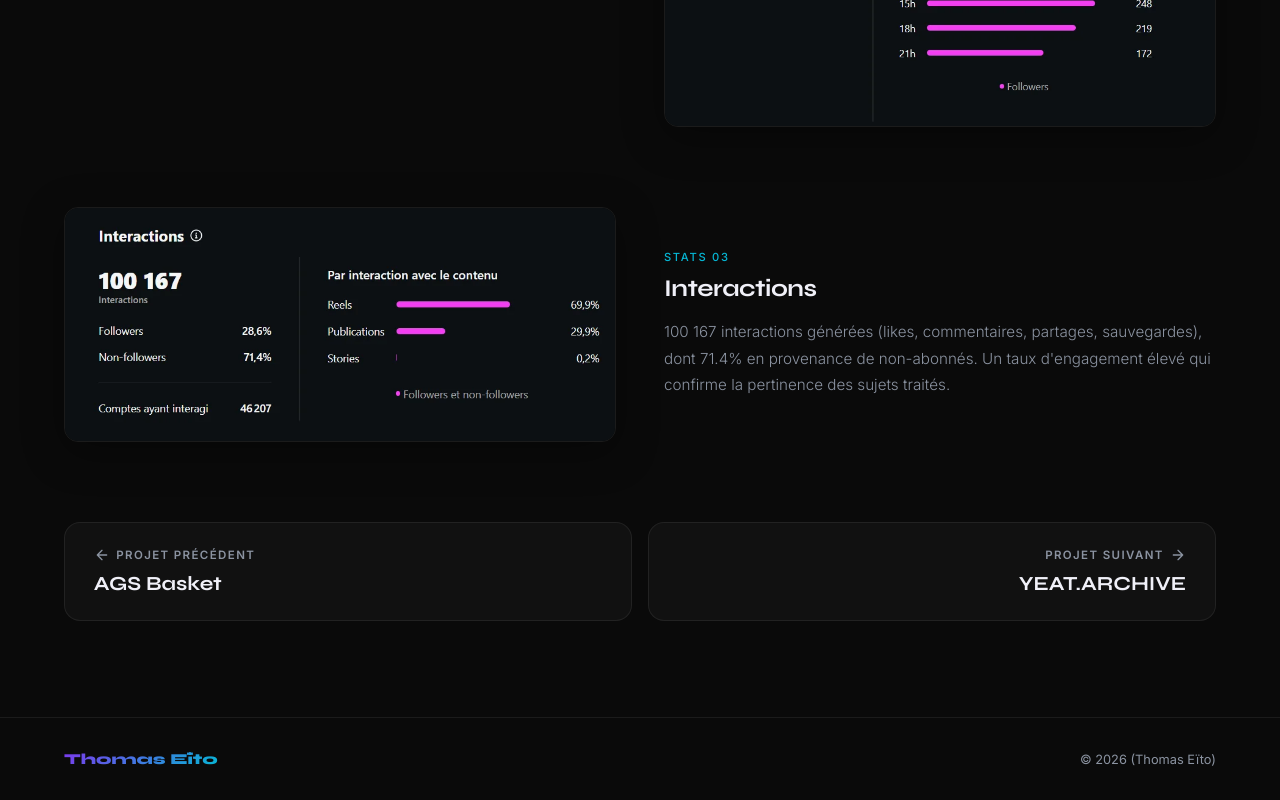
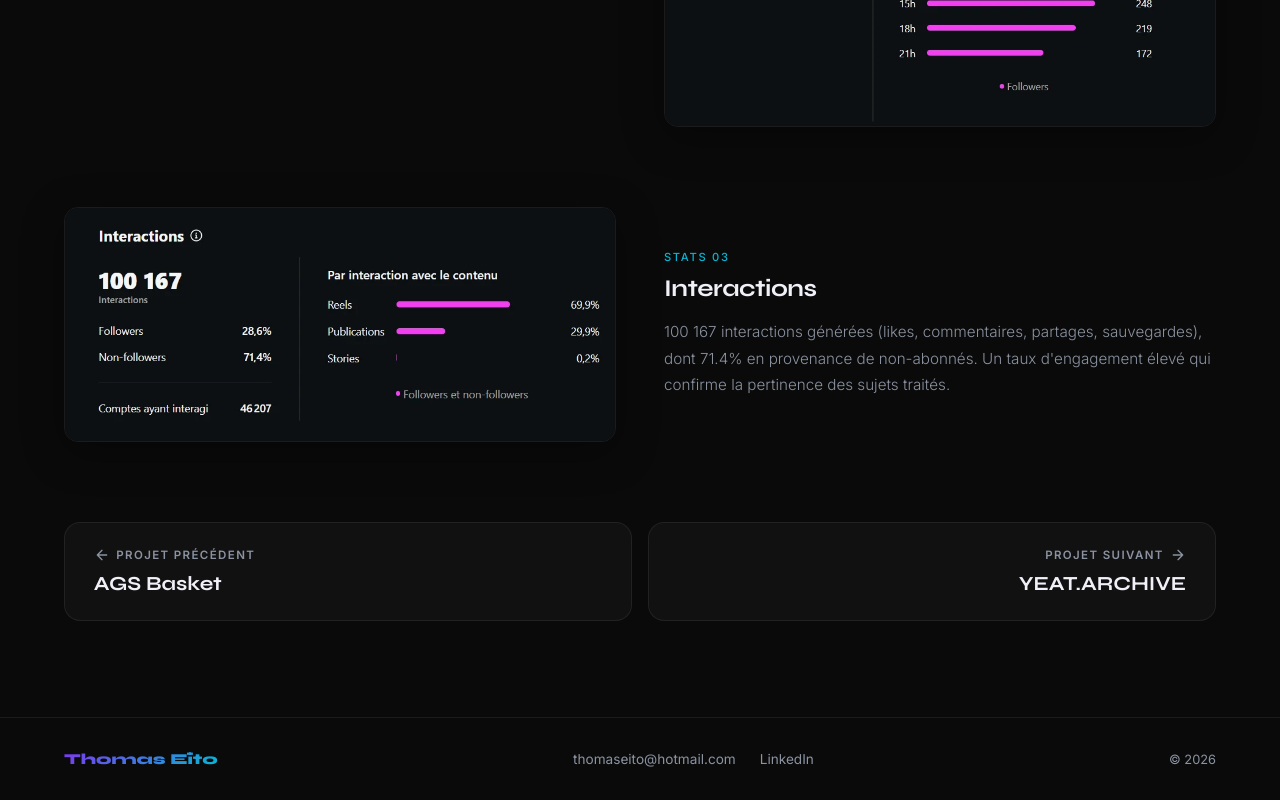
Before and after one commit to shmunk1/portfolio, a plain HTML site: page yeat-insta.html in a window 1280 px wide. Shown: the part 3119-3919 px from the top of the page. Drawn offline with Linux system fonts and the light colour scheme.

Commit message:
Pied de page : email et LinkedIn sur toutes les pages
Co-Authored-By: Claude Opus 5.5 <noreply@anthropic.com>

```diff
--- a/css/style.css
+++ b/css/style.css
@@ -108,6 +108,9 @@ footer {
 }
 footer p { font-size: 0.8rem; color: var(--muted); }
 .footer-logo { font-family: 'Syne', sans-serif; font-weight: 800; font-size: 0.95rem; }
+.footer-links { display: flex; flex-wrap: wrap; justify-content: center; gap: 0.5rem 1.5rem; }
+.footer-links a { font-size: 0.85rem; color: var(--muted); text-decoration: none; transition: color 0.25s ease; }
+.footer-links a:hover { color: var(--text); }
 
 /* ── Apparition au scroll (seulement si le JS tourne) ── */
 .js .reveal {
@@ -155,7 +158,7 @@ body.page-out { opacity: 0 !important; transition: opacity 0.22s ease !important
 /* ── Responsive ───────────────────────────────── */
 @media (max-width: 768px) {
   nav { padding: 1.2rem 1.5rem; }
-  footer { flex-direction: column; gap: 0.5rem; text-align: center; padding: 1.5rem; }
+  footer { flex-direction: column; gap: 0.75rem; text-align: center; padding: 1.5rem; }
   #settings-btn { right: 1rem; bottom: 1rem; }
   #back-top { left: 1rem; bottom: 1rem; }
   #settings-panel { right: 1rem; bottom: 4.5rem; }
--- a/yeat-insta.html
+++ b/yeat-insta.html
@@ -177,7 +177,11 @@
 
   <footer>
     <span class="footer-logo">Thomas Eïto</span>
-    <p>© 2026 (Thomas Eïto)</p>
+    <div class="footer-links">
+      <a href="mailto:thomaseito@hotmail.com">thomaseito@hotmail.com</a>
+      <a href="https://www.linkedin.com/in/thomas-e%C3%AFto-2b0ab3396/" target="_blank" rel="noopener">LinkedIn</a>
+    </div>
+    <p>© 2026</p>
   </footer>
 
 </body>
```
Also changed, not shown: ags-basket.html (+4 -0 lines), index.html (+4 -0 lines), saint-archive.html (+4 -0 lines), yeat-archive.html (+4 -0 lines).
